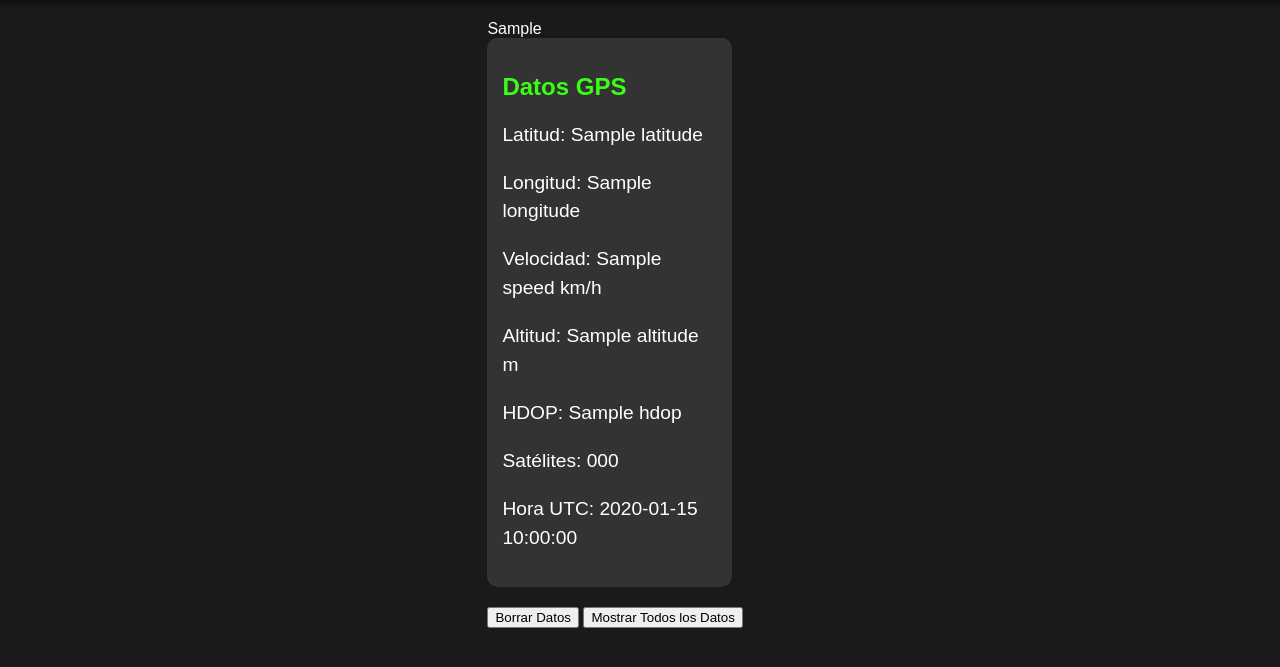
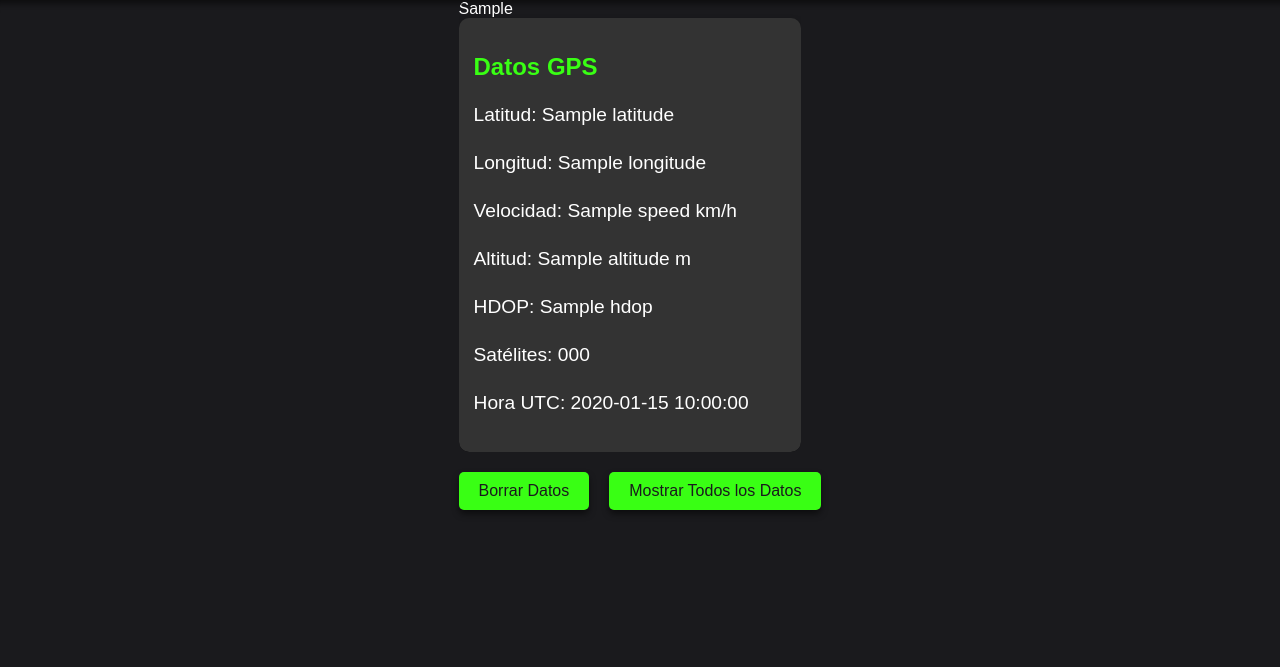
Before and after one commit to raymundosoto/App-web-Tracker-GPS-con-ESP32-y-modulo-NEO-6M-0-001-en-flask-y-mapas-de-Folium-, a Flask app: template templates/index.html in a window 1280 px wide. Shown: the part 100-767 px from the top of the page. Run offline with Flask 2, Linux system fonts and the light colour scheme; the template is opened without the code that fills it: most values are stand-ins (such as "Sample title", 1, 10 or a date in 2020).

Commit message:
Update styles.css

```diff
--- a/static/styles.css
+++ b/static/styles.css
@@ -22,14 +22,22 @@ h1 {
     font-size: 2em;
 }
 
+.content {
+    display: flex;
+    justify-content: space-between;
+    width: 80%;
+    margin-top: 20px;
+}
+
 .map-container {
-    width: 80%;
-    margin: 20px 0;
+    flex: 2;
+    margin-right: 20px;
     border-radius: 10px;
     overflow: hidden;
 }
 
 .info-container {
+    flex: 1;
     background-color: #333;
     padding: 15px;
     border-radius: 10px;
@@ -44,3 +52,27 @@ p {
     font-size: 1.2em;
     line-height: 1.5;
 }
+
+.button-container {
+    margin-top: 20px;
+    display: flex;
+    gap: 20px;
+}
+
+button {
+    padding: 10px 20px;
+    border: none;
+    border-radius: 5px;
+    background-color: #39ff14;
+    color: #1a1a1d;
+    font-size: 1em;
+    cursor: pointer;
+    box-shadow: 0px 4px 6px rgba(0, 0, 0, 0.5);
+    transition: transform 0.2s, background-color 0.2s;
+}
+
+button:hover {
+    background-color: #2c2c34;
+    color: #39ff14;
+    transform: scale(1.05);
+}
```
